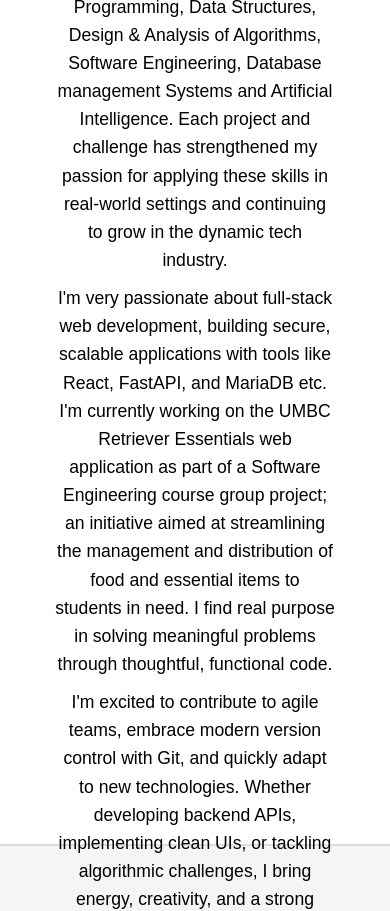
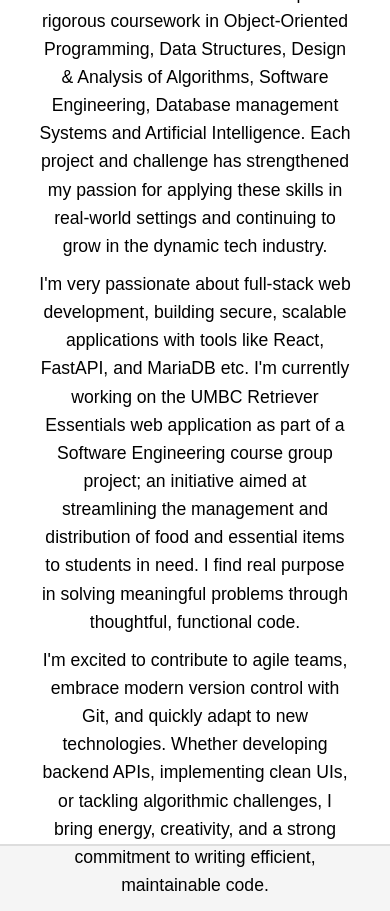
Before and after one commit to richarrd92/portfolio, a React (Create React App) app: page /about in a window 390 px wide. Shown: the top 911 px of the page. Built offline with nearby package versions, Linux system fonts and the light colour scheme.

Commit message:
update web page css to improve responsiveness

```diff
--- a/src/App.css
+++ b/src/App.css
@@ -5,7 +5,6 @@ body {
   padding: 0;
   background-color: #f5f5f5;
   color: #333;
-  /* height: 100vh; */
 }
 
 /* Header Section */
@@ -43,7 +42,6 @@ body {
   color: black;
   margin-bottom: 20px;
   font-weight: 300;
-  /* font-style: italic; */
 }
 
 h1 {
@@ -72,10 +70,6 @@ h1 {
   color: black;
   transition: transform 0.3s ease;
 }
-
-/* .folder-icon:hover {
-  color: #444;
-} */
 
 .folder-label {
   margin-top: 3px;
@@ -110,10 +104,9 @@ h1 {
   display: flex;
   justify-content: center;
   align-items: center;
-  /* height: 100vh; */
+  height: 100vh;
   text-align: center;
   flex-direction: column;
-  /* padding: 10px; */
   border-bottom: 2px solid #ddd;
 }
 
@@ -122,7 +115,6 @@ h1 {
   flex-direction: column;
   align-items: center;
   text-align: center;
-  /* height: 100vh; */
   padding: 5px;
 }
 
@@ -147,9 +139,7 @@ h1 {
   gap: 18px;
   margin-top: 8px;
   width: 100%;
-  /* height: 100%; */
   margin-bottom: 10px;
-  /* padding: 10px; */
 }
 
 .project-card {
@@ -192,7 +182,6 @@ h1 {
   color: #666;
   text-align: center;
   margin: 5px 0 15px;
-  /* font-style: italic; */
 }
 
 .project-card .links {
@@ -233,10 +222,8 @@ h1 {
   display: flex;
   justify-content: center;
   align-items: center;
-  height: 100vh;
   text-align: center;
   flex-direction: column;
-  padding: 0 20px;
   border-bottom: 2px solid #ddd;
 }
 
--- a/src/App.js
+++ b/src/App.js
@@ -1,7 +1,7 @@
 import { BrowserRouter as Router, Route, Routes } from "react-router-dom";
 import Home from "./components/Home";
-import About from "./components/About"; // Create this component
-import Projects from "./components/Projects"; // Create this component
+import About from "./components/About";
+import Projects from "./components/Projects";
 
 function App() {
   return (
--- a/src/components/Home.js
+++ b/src/components/Home.js
@@ -51,7 +51,6 @@ return (
           label="Projects"
           className="folder-icon"
         />
-        {/* You can add more icons like Contact or Resume later */}
       </div>
     </div>
   </motion.header>
--- a/src/components/Projects.js
+++ b/src/components/Projects.js
@@ -75,7 +75,7 @@ function ProjectCard({ project }) {
       setCurrentImageIndex(
         (prevIndex) => (prevIndex + 1) % project.images.length
       );
-    }, 2000);
+    }, 2500); // Change image every 2.5 seconds
     return () => clearInterval(interval);
   }, [project.images.length]);
 
```
